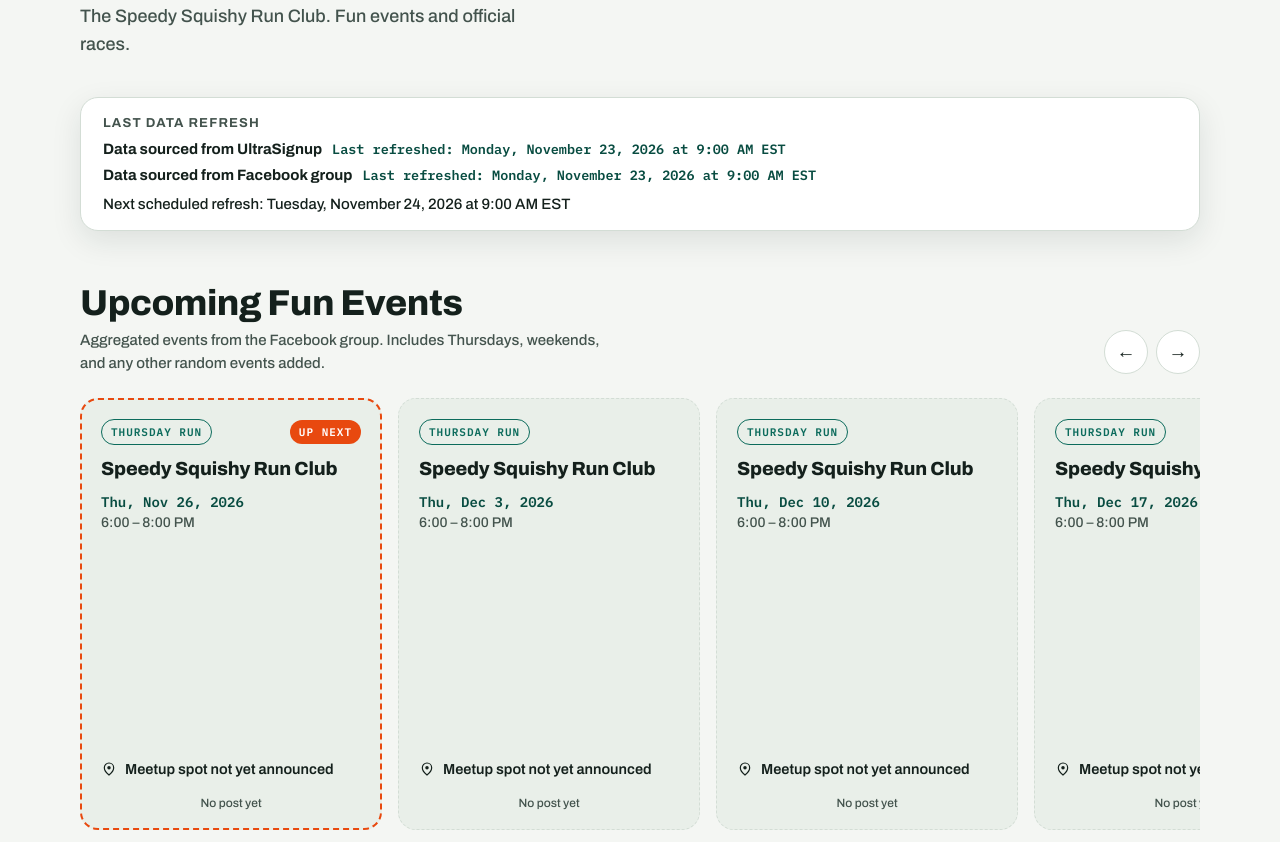
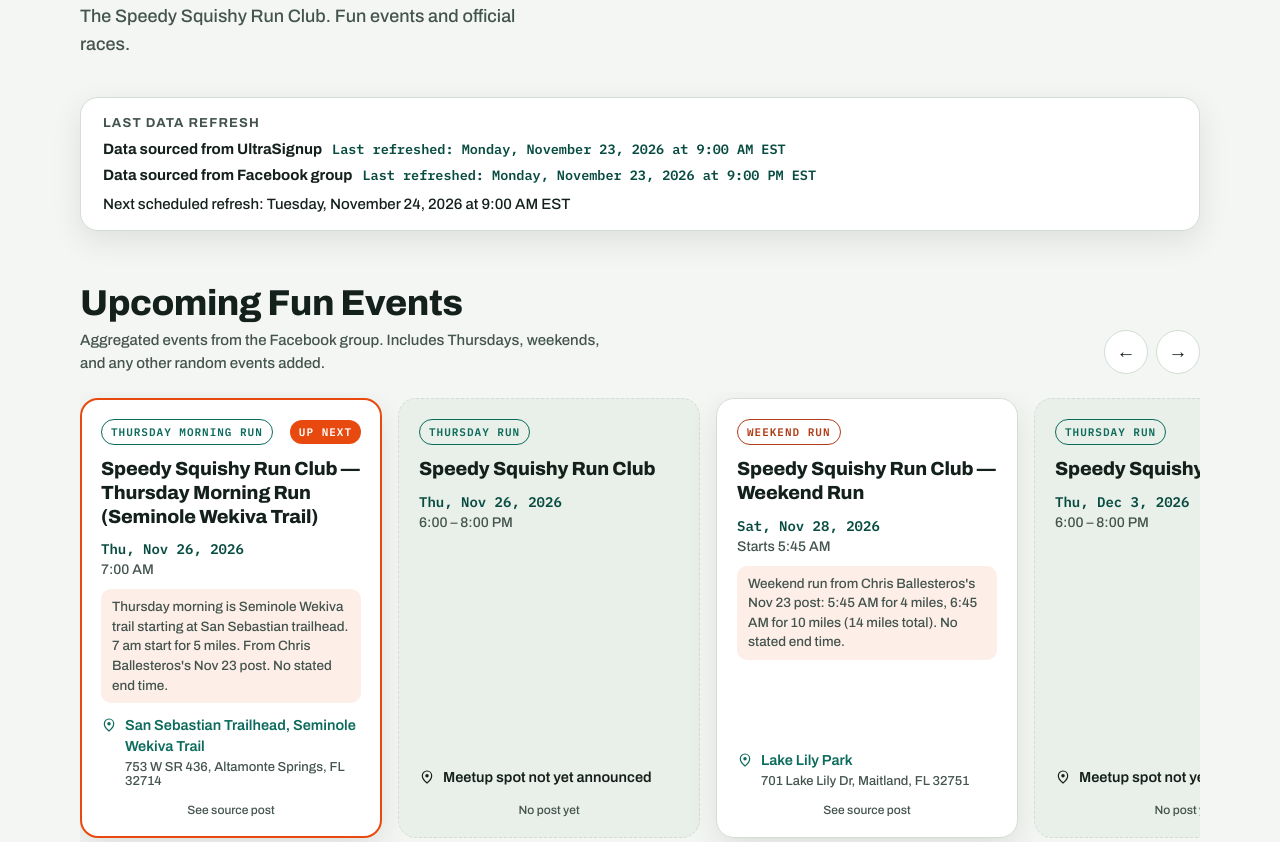
Before and after one commit to barnabybuilds/speedy-squishy-races, a plain HTML site: page index.html in a window 1280 px wide. Shown: the part 190-1032 px from the top of the page. Drawn offline with Linux system fonts and the light colour scheme.

Commit message:
Facebook watch Nov 23 9PM: add Thu Nov 26 AM Seminole Wekiva + Sat Nov 28 Lake Lily cards

```diff
--- a/index.html
+++ b/index.html
@@ -499,7 +499,7 @@
           </div>
           <div class="refresh-row">
             <dt>Data sourced from Facebook group</dt>
-            <dd>Last refreshed: Monday, November 23, 2026 at 9:00 AM EST</dd>
+            <dd>Last refreshed: Monday, November 23, 2026 at 9:00 PM EST</dd>
           </div>
         </dl>
         <p class="next-refresh" id="next-refresh">Next scheduled refresh: Tuesday, October 27, 2026 at 9:00 PM EDT</p>
@@ -1147,11 +1147,31 @@
           note: "Weekend run from Chris Ballesteros's Nov 18 post: 6:00 AM for 4 miles, 7:00 AM for 8 miles (12 miles total). No stated end time."
         },
         {
+          kind: "thu", kindLabel: "Thursday morning run",
+          title: "Speedy Squishy Run Club — Thursday Morning Run (Seminole Wekiva Trail)",
+          dateLabel: "Thu, Nov 26, 2026", timeLabel: "7:00 AM",
+          date: "2026-11-26", end: "08:00",
+          venue: "San Sebastian Trailhead, Seminole Wekiva Trail",
+          address: "753 W SR 436, Altamonte Springs, FL 32714",
+          postUrl: "https://facebook.com/groups/984861831620720/permalink/29124702373876622/",
+          note: "Thursday morning is Seminole Wekiva trail starting at San Sebastian trailhead. 7 am start for 5 miles. From Chris Ballesteros's Nov 23 post. No stated end time."
+        },
+        {
           kind: "thu", kindLabel: "Thursday run",
           title: "Speedy Squishy Run Club",
           dateLabel: "Thu, Nov 26, 2026", timeLabel: "6:00 – 8:00 PM",
           date: "2026-11-26", end: "20:00",
           tba: true
+        },
+        {
+          kind: "wknd", kindLabel: "Weekend run",
+          title: "Speedy Squishy Run Club — Weekend Run",
+          dateLabel: "Sat, Nov 28, 2026", timeLabel: "Starts 5:45 AM",
+          date: "2026-11-28",
+          venue: "Lake Lily Park",
+          address: "701 Lake Lily Dr, Maitland, FL 32751",
+          postUrl: "https://facebook.com/groups/984861831620720/permalink/29124702373876622/",
+          note: "Weekend run from Chris Ballesteros's Nov 23 post: 5:45 AM for 4 miles, 6:45 AM for 10 miles (14 miles total). No stated end time."
         },
         {
           kind: "thu", kindLabel: "Thursday run",
```
